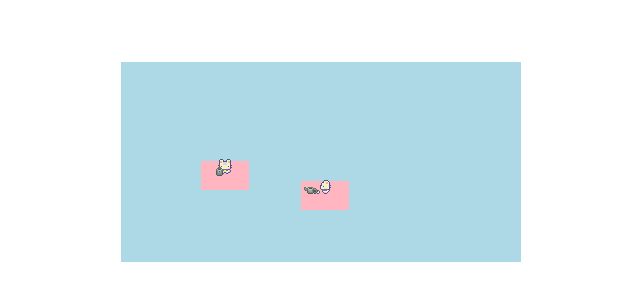
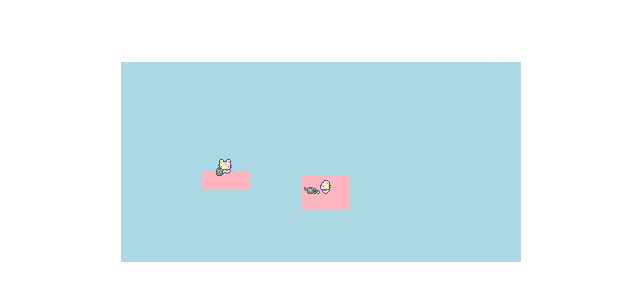
Before and after one commit to Palomia/gmtk-2023, a Next.js app: page / in a window 1280 px wide. Shown: the part 238-538 px from the top of the page, without its empty margins (319-959 px from the left). Built offline with nearby package versions, Linux system fonts and the light colour scheme.

Commit message:
Make health based on health

```diff
--- a/src/app/Character.module.css
+++ b/src/app/Character.module.css
@@ -7,7 +7,7 @@
   position: absolute;
   background: lightpink;
   width: 100%;
-  height: 60%;
+  height: var(--health);
   bottom: 0;
 }
 
--- a/src/app/Character.tsx
+++ b/src/app/Character.tsx
@@ -9,11 +9,26 @@
     x: number;
     y: number;
   };
+  health: number;
 };
 
-function Character({ name, position: { x, y }, direction = 'down' }: Props) {
+declare module 'csstype' {
+  interface Properties {
+    '--health'?: string;
+  }
+}
+
+function Character({
+  name,
+  position: { x, y },
+  direction = 'down',
+  health,
+}: Props) {
   return (
-    <h1 className={style.root} style={{ left: `${x}px`, top: `${y}px` }}>
+    <h1
+      className={style.root}
+      style={{ left: `${x}px`, top: `${y}px`, '--health': `${health * 100}%` }}
+    >
       <BunnyAnimation
         animationType="watering can"
         direction={direction}
--- a/src/app/Game.tsx
+++ b/src/app/Game.tsx
@@ -38,8 +38,13 @@
 
   return (
     <div className={styles.root}>
-      <Character name="Alice" position={enemyPosition} direction="left" />
-      <Character name="Bob" position={position} />
+      <Character
+        name="Alice"
+        position={enemyPosition}
+        direction="left"
+        health={0.7}
+      />
+      <Character name="Bob" position={position} health={0.4} />
     </div>
   );
 }
```
